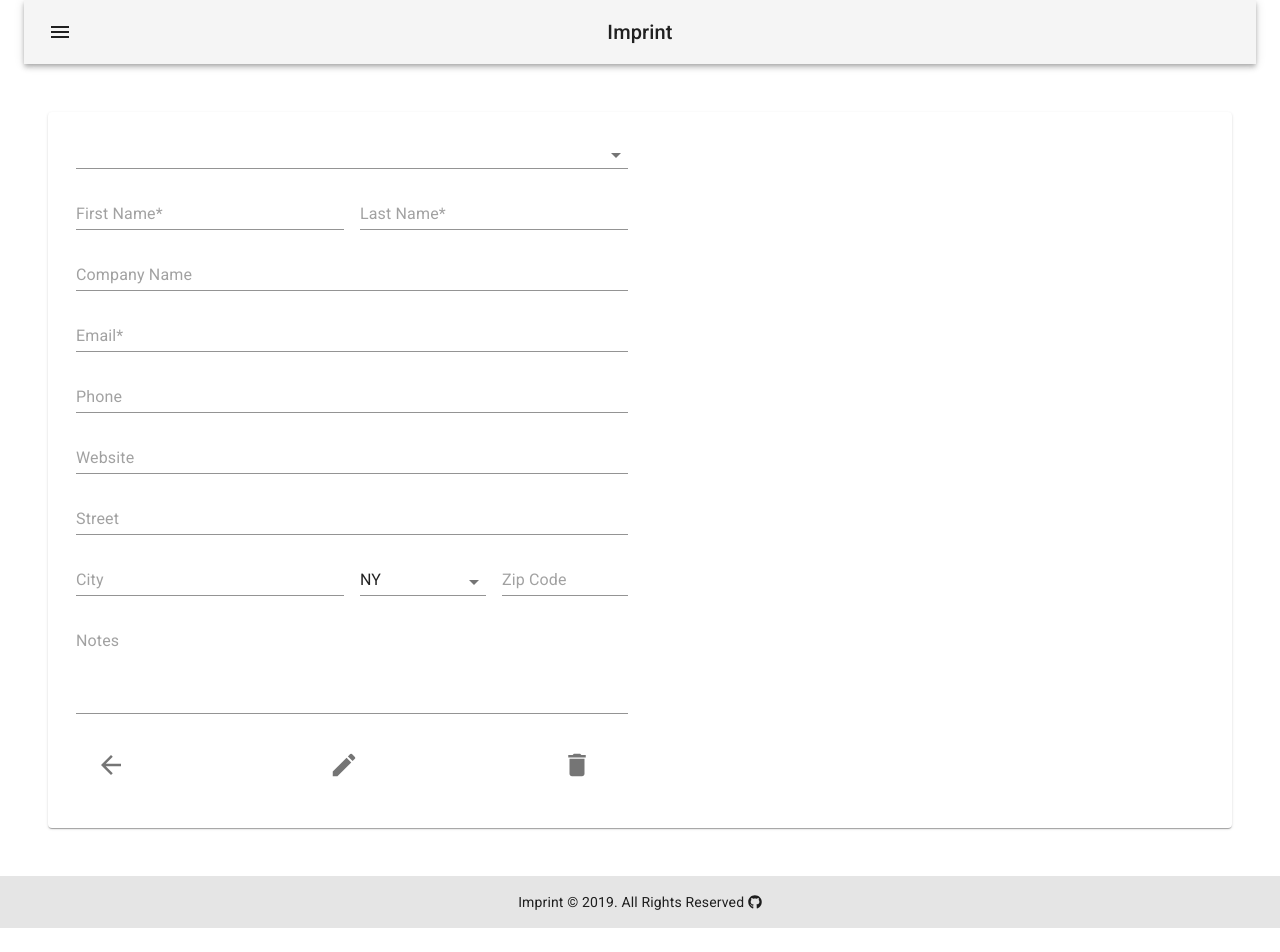
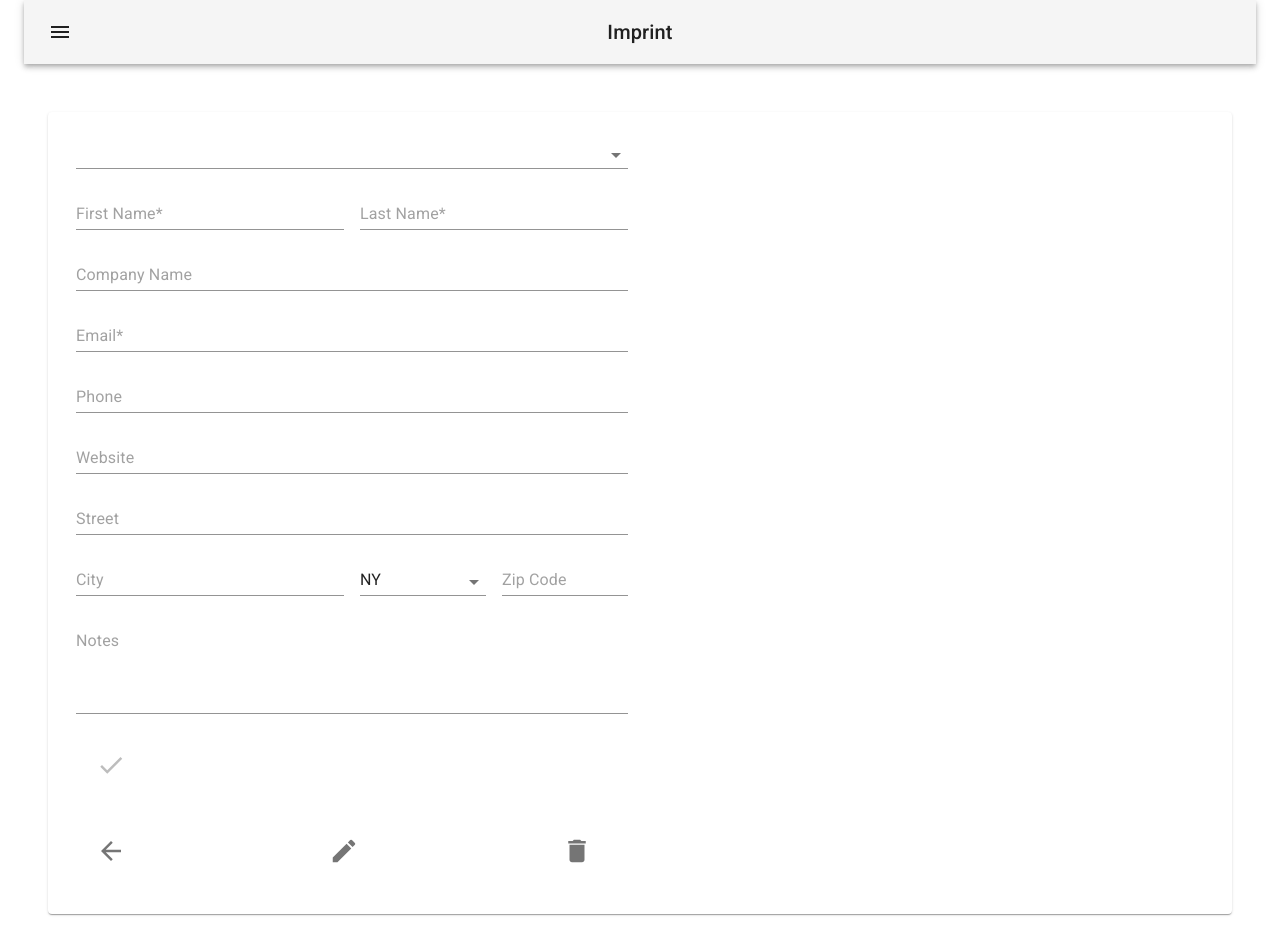
Before and after one commit to hchen651/app-project-3, a React (Create React App) app in the folder client/: page /detail in a window 1280 px wide. Shown: the top 952 px of the page. Before the commit the page ends 928 px from the top, so only its background shows below. Built offline with nearby package versions, Linux system fonts and the light colour scheme.

Commit message:
edit button

```diff
--- a/client/src/components/AllRoutes/index.js
+++ b/client/src/components/AllRoutes/index.js
@@ -22,7 +22,6 @@
                 <Route exact path="/contact" component={Contact} />
                 <Route exact path="/signin" component={Signin} />
                 <Route exact path="/signup" component={Signup} />
-
                 {/* Private Routes */}
                 <Route exact path='/collection' component={Collection} />
                 <Route exact path="/detail" component={Detail} />
--- a/client/src/pages/Detail/index.js
+++ b/client/src/pages/Detail/index.js
@@ -20,6 +20,7 @@
 import ArrowBack from '@material-ui/icons/ArrowBack';
 import Tooltip from '@material-ui/core/Tooltip';
 import Delete from '@material-ui/icons/Delete';
+import Done from '@material-ui/icons/Done';
 
 import Modal from '@material-ui/core/Modal';
 import Button from '@material-ui/core/Button';
@@ -135,6 +136,7 @@
 
     const [editState, setEditState] = useState(true);
     const [goBackClick, setGoBackClick] = useState(false);
+    const [hideEdit, setHideEdit] = useState('none');
 
     // Modal states
     const [open, setOpen] = useState(false);
@@ -145,6 +147,10 @@
     };
     const handleClose = () => {
         setOpen(false);
+    };
+
+    const submitEdit = () => {
+        setHideEdit('none');
     };
 
     //   {() => deleteEntry(values._id)}
@@ -391,6 +397,21 @@
 
                             <Grid item xs={12}>
                                 <Grid container justify="space-between">
+                                    <Tooltip title="Save Changes">
+                                        <IconButton
+                                            className={classes.iconButton}
+                                            aria-label="SaveChanges"
+                                            onClick={() => { submitEdit() }}
+                                            disabled={hideEdit}>
+
+                                            <Done className={classes.iconHover} color="inherit" />
+                                        </IconButton>
+                                    </Tooltip>
+                                </Grid>
+                            </Grid>
+
+                            <Grid item xs={12}>
+                                <Grid container justify="space-between">
                                     <Tooltip title="Go Back">
                                         <IconButton
                                             className={classes.iconButton}
```
